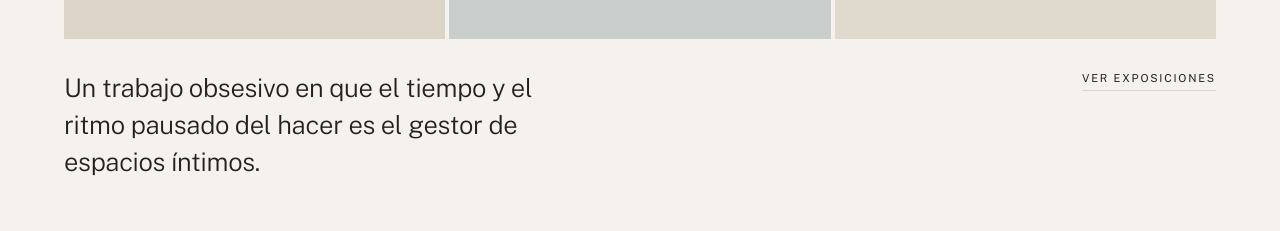
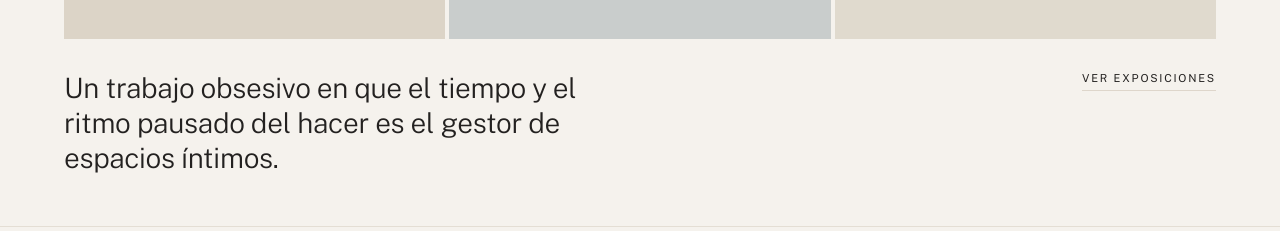
Before and after one commit to Agencia-VS/jessicarestovic, a Next.js app: page / in a window 1280 px wide. Shown: the part 442-673 px from the top of the page. Built offline with nearby package versions, Linux system fonts and the light colour scheme; no server answers.

Commit message:
style: igualar cita del inicio al título de exposición

```diff
--- a/src/components/site/portada.tsx
+++ b/src/components/site/portada.tsx
@@ -138,7 +138,7 @@ export function Portada({ imagenes, grande = null, cita }: PortadaProps) {
       )}
 
       <div className="flex flex-wrap items-baseline justify-between gap-x-[clamp(1rem,3vw,3rem)] gap-y-4">
-        <p className="max-w-[34ch] font-display text-[clamp(1.1875rem,2vw,1.6875rem)] leading-[1.45] font-light -tracking-[0.01em] text-pretty">
+        <p className="max-w-[34ch] font-display text-[1.375rem] leading-tight font-light -tracking-[0.01em] text-pretty lg:text-[1.75rem]">
           {cita}
         </p>
         <EnlaceSuave href="/exposiciones">Ver exposiciones</EnlaceSuave>
```
